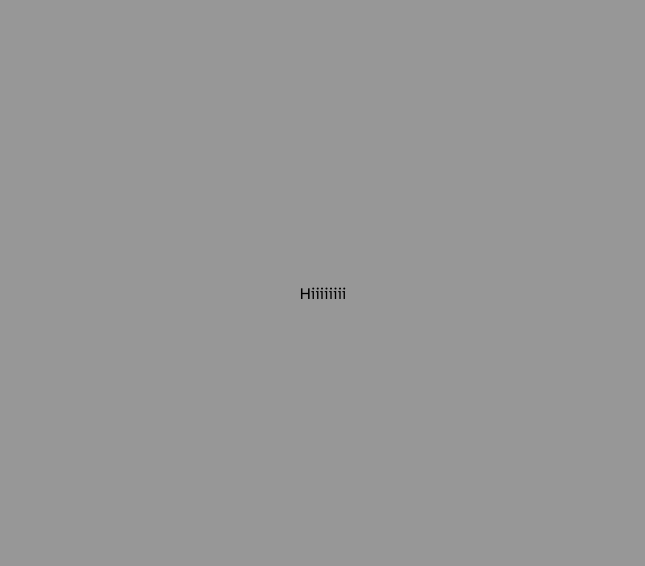
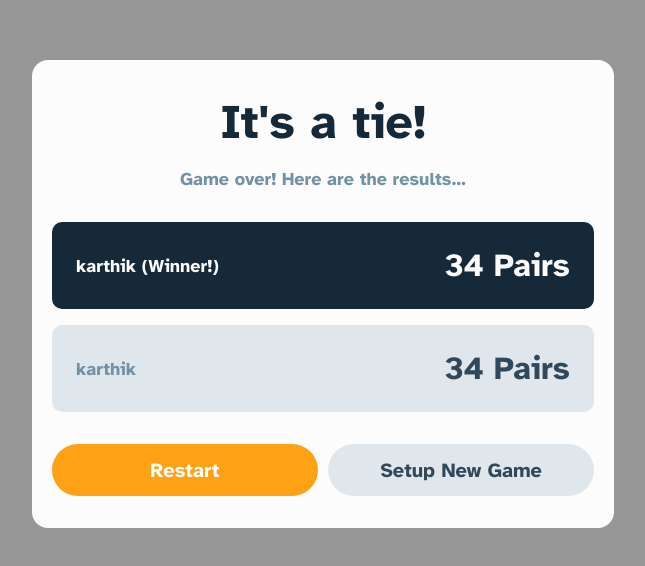
Before and after one commit to karthik2265/memory-game, a React (Vite) app: page /game in a window 1280 px wide. Shown: the part 106-672 px from the top of the page, without its empty margins (317-962 px from the left). Built offline with nearby package versions, Linux system fonts and the light colour scheme.

Commit message:
add result component

```diff
--- a/src/components/Result/index.tsx
+++ b/src/components/Result/index.tsx
@@ -1,33 +1,114 @@
-import React, { Dispatch, SetStateAction, useContext } from "react";
+import React, { useContext } from "react";
 import H1 from "../typography/H1";
 import { ThemeContext } from "../../context/ThemeContext";
 import BodyText from "../typography/BodyText";
+import PrimaryButtonSmall from "../buttons/PrimaryButtonSmall";
+import SecondaryButtonSmall from "../buttons/SecondaryButtonSmall";
+import styled from "styled-components";
+import H2 from "../typography/H2";
+import { useNavigate } from "react-router-dom";
 
 type ResultProps = {
-  players: { name: string; pairsMatched: number }[];
-  restart: Dispatch<SetStateAction<boolean>>;
-  time?: string;
+  players: { name: string; pairsMatched: number; time: string; movesTaken: number; isWinner: boolean }[];
+  restart: () => void;
 };
+
+const StyledResult = styled.div`
+  background-color: ${(props) => props.theme.white};
+  padding: 2rem 1.25rem;
+  border-radius: 1rem;
+  display: grid;
+  place-items: center;
+`;
+
+const StyledActions = styled.div`
+  display: flex;
+  justify-content: space-between;
+  width: 100%;
+  margin-top: 2rem;
+
+  @media (max-width: 650px) {
+    flex-direction: column;
+    gap: 1rem;
+    justify-content: center;
+    align-items: center;
+  }
+`;
+
+const StyledActionButton = styled.div`
+  width: 49%;
+  @media (max-width: 650px) {
+    width: 100%;
+  }
+`;
+
+const StyledInfoBox = styled.div<{ backgroundColor: string }>`
+  width: 33.87rem;
+  background-color: ${(props) => props.backgroundColor};
+  border-radius: 0.625rem;
+  padding: 1.5rem;
+  display: flex;
+  justify-content: space-between;
+  align-items: center;
+
+  @media (max-width: 650px) {
+    width: 17.43rem;
+    padding: 1rem;
+  }
+`;
 
 const Result = ({ players, restart }: ResultProps) => {
   const title = getTitleText(players);
-  findWinners(players);
+  const subTitle = getSubTitleText(players);
   const theme = useContext(ThemeContext);
+  const navigate = useNavigate();
 
   return (
-    <div>
-      <H1 color={theme.black}>{title}</H1>
-      <BodyText color={theme.grey}>Game over! Here are the results…</BodyText>
-      {players.length > 1 ? (
-        <div>
-          {players.map((player) => (
-            <div>{player.name}</div>
-          ))}
+    <StyledResult>
+      <div style={{ marginBottom: "2rem", textAlign: "center" }}>
+        <div style={{ marginBottom: "1rem" }}>
+          <H1 color={theme.black}>{title}</H1>
         </div>
-      ) : (
-        <div></div>
-      )}
-    </div>
+        <BodyText color={theme.grey}>{subTitle}</BodyText>
+      </div>
+      {players.length > 1
+        ? players.map((player, idx) => {
+            return (
+              <div key={idx} style={{ marginTop: idx === 0 ? 0 : "1rem" }}>
+                <StyledInfoBox backgroundColor={player.isWinner ? theme.black : theme.iceBlue}>
+                  <BodyText color={player.isWinner ? theme.white : theme.grey}>{`${player.name} ${
+                    player.isWinner ? "(Winner!)" : ""
+                  }`}</BodyText>
+                  <H2 color={player.isWinner ? theme.white : theme.darkGrey}>{player.pairsMatched} Pairs</H2>
+                </StyledInfoBox>
+              </div>
+            );
+          })
+        : players.map((player, idx) => {
+            return (
+              <div key={idx} style={{ marginTop: idx === 0 ? 0 : "1rem" }}>
+                <div style={{ display: "flex", flexDirection: "column", gap: "1rem" }}>
+                  <StyledInfoBox backgroundColor={theme.iceBlue}>
+                    <BodyText color={theme.grey}>Time Elapsed</BodyText>
+                    <H2 color={theme.black}>{player.time}</H2>
+                  </StyledInfoBox>
+                  <StyledInfoBox backgroundColor={theme.iceBlue}>
+                    <BodyText color={theme.grey}>Moves Taken</BodyText>
+                    <H2 color={theme.black}>{player.movesTaken}</H2>
+                  </StyledInfoBox>
+                </div>
+              </div>
+            );
+          })}
+      <StyledActions>
+        <StyledActionButton onClick={restart}>
+          <PrimaryButtonSmall>Restart</PrimaryButtonSmall>
+        </StyledActionButton>
+        <StyledActionButton onClick={() => navigate("/")}>
+          <SecondaryButtonSmall>Setup New Game</SecondaryButtonSmall>
+        </StyledActionButton>
+      </StyledActions>
+    </StyledResult>
   );
 };
 
@@ -35,19 +116,28 @@ function getTitleText(players: ResultProps["players"]) {
   if (players.length == 1) {
     return "You did it!";
   }
-  const isTie = new Set(players.map((p) => p.pairsMatched)).size == players.length;
+  players.sort((a, b) => b.pairsMatched - a.pairsMatched);
+  const highestScore = players[0].pairsMatched;
+  const isTie = players.filter((p) => p.pairsMatched === highestScore).length > 1;
   if (isTie) {
     return "It's a tie!";
   }
-  players.sort((a, b) => b.pairsMatched - a.pairsMatched);
   return `${players[0].name} Wins!`;
 }
 
-function findWinners(players: ResultProps["players"]) {
-  players.sort((a, b) => b.pairsMatched - a.pairsMatched);
-  if (players.length <= 1) return;
-  const highest = players[0].pairsMatched;
-  players = players.map((player) => ({ ...player, isWinner: player.pairsMatched == highest ? true : false }));
+function getSubTitleText(players: ResultProps["players"]) {
+  if (players.length > 1) {
+    return "Game over! Here are the results…";
+  }
+  return "Game over! Here’s how you got on…";
 }
 
+// function findWinners(players: ResultProps["players"]) {
+//   players.sort((a, b) => b.pairsMatched - a.pairsMatched);
+//   if (players.length <= 1) return players.map((player) => ({ ...player, isWinner: true }));
+//   const highest = players[0].pairsMatched;
+//   players = players.map((player) => ({ ...player, isWinner: player.pairsMatched == highest ? true : false }));
+//   return players;
+// }
+
 export default Result;
--- a/src/components/buttons/PrimaryButtonSmall.tsx
+++ b/src/components/buttons/PrimaryButtonSmall.tsx
@@ -2,8 +2,9 @@ import { ReactNode } from "react";
 import styled from "styled-components";
 
 const StyledPrimaryButtonSmall = styled.button`
-  width: 7.9375rem;
-  height: 3.25rem;
+  min-width: 7.9375rem;
+  min-height: 3.25rem;
+  width: 100%;
   display: flex;
   justify-content: center;
   align-items: center;
@@ -28,8 +29,8 @@ const StyledPrimaryButtonSmall = styled.button`
   }
 
   @media (max-width: 650px) {
-    width: 3.875rem;
-    height: 2.5rem;
+    min-width: 3.875rem;
+    min-height: 2.5rem;
     font-size: 1rem;
   }
 `;
--- a/src/components/buttons/SecondaryButtonSmall.tsx
+++ b/src/components/buttons/SecondaryButtonSmall.tsx
@@ -2,8 +2,9 @@ import { ReactNode } from "react";
 import styled from "styled-components";
 
 const StyledSecondaryButtonSmall = styled.button`
-  width: 7.9375rem;
-  height: 3.25rem;
+  min-width: 7.9375rem;
+  width: 100%;
+  min-height: 3.25rem;
   display: flex;
   justify-content: center;
   align-items: center;
@@ -29,8 +30,8 @@ const StyledSecondaryButtonSmall = styled.button`
   }
 
   @media (max-width: 650px) {
-    width: 3.875rem;
-    height: 2.5rem;
+    min-width: 3.875rem;
+    min-height: 2.5rem;
     font-size: 1rem;
   }
 `;
--- a/src/components/typography/BodyText.tsx
+++ b/src/components/typography/BodyText.tsx
@@ -5,6 +5,10 @@ const StyledBodyText = styled.p<{ $color: string }>`
   font-size: 1.125rem;
   font-weight: bold;
   color: ${(props) => props.$color};
+
+  @media (max-width: 650px) {
+    font-size: 0.875rem;
+  }
 `;
 
 const BodyText = ({ children, color }: { children: ReactNode; color: string }) => {
--- a/src/components/typography/H1.tsx
+++ b/src/components/typography/H1.tsx
@@ -5,6 +5,10 @@ const StyledH1 = styled.h1<{ $color: string }>`
   font-size: 3rem;
   font-weight: bold;
   color: ${(props) => props.theme.black};
+
+  @media (max-width: 650px) {
+    font-size: 2rem;
+  }
 `;
 
 const H1 = ({ children, color }: { children: ReactNode; color: string }) => {
--- a/src/components/typography/H2.tsx
+++ b/src/components/typography/H2.tsx
@@ -4,7 +4,11 @@ import styled from "styled-components";
 const StyledH2 = styled.h2<{ $color: string }>`
   font-size: 2rem;
   font-weight: bold;
-  color: ${(props) => props.theme.black};
+  color: ${(props) => props.$color};
+
+  @media (max-width: 650px) {
+    font-size: 1.25rem;
+  }
 `;
 
 const H2 = ({ children, color }: { children: ReactNode; color: string }) => {
--- a/src/context/ThemeContext.tsx
+++ b/src/context/ThemeContext.tsx
@@ -5,6 +5,7 @@ const theme = {
   orange: "#FDA214",
   orangeHover: "#FFB84A",
   softBlue: "#BCCED9",
+  iceBlue: "#DFE7EC",
   darkGrey: "#304859",
   black: "#152938",
   softWhite: "#F2F2F2",
--- a/src/pages/Game/index.tsx
+++ b/src/pages/Game/index.tsx
@@ -2,6 +2,7 @@ import { useLocation } from "react-router-dom";
 import { GameGridSize, GameThemeOptions, NumberOfPlayersInGame } from "../../constants";
 import Modal from "../../components/Modal";
 import { useState } from "react";
+import Result from "../../components/Result";
 
 const GamePage = () => {
   const location = useLocation();
@@ -10,13 +11,23 @@ const GamePage = () => {
   const players: NumberOfPlayersInGame =
     NumberOfPlayersInGame[params.get("players") as keyof typeof NumberOfPlayersInGame];
   const size: GameGridSize = GameGridSize[params.get("size") as keyof typeof GameGridSize];
+
   console.log(theme, players, size, params.get("theme"));
+
   // state
   const [isResultModalOpen, setIsResultModalOpen] = useState(true);
+
+  function resetGameToInitialState() {}
   return (
     <div>
       <Modal isOpen={isResultModalOpen} setIsOpen={setIsResultModalOpen}>
-        Hiiiiiiii
+        <Result
+          restart={resetGameToInitialState}
+          players={[
+            { name: "karthik", pairsMatched: 34, time: "1:54", movesTaken: 23, isWinner: true },
+            { name: "karthik", pairsMatched: 34, time: "1:54", movesTaken: 23, isWinner: false },
+          ]}
+        />
       </Modal>
     </div>
   );
```
